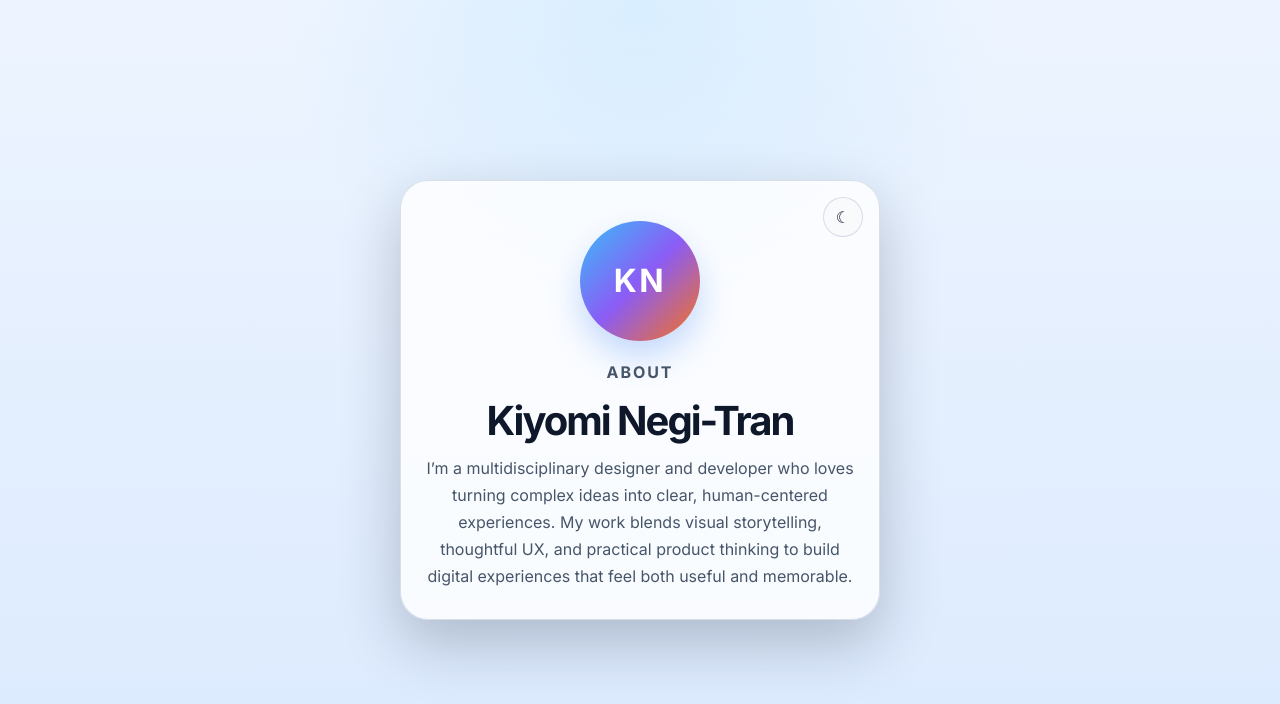
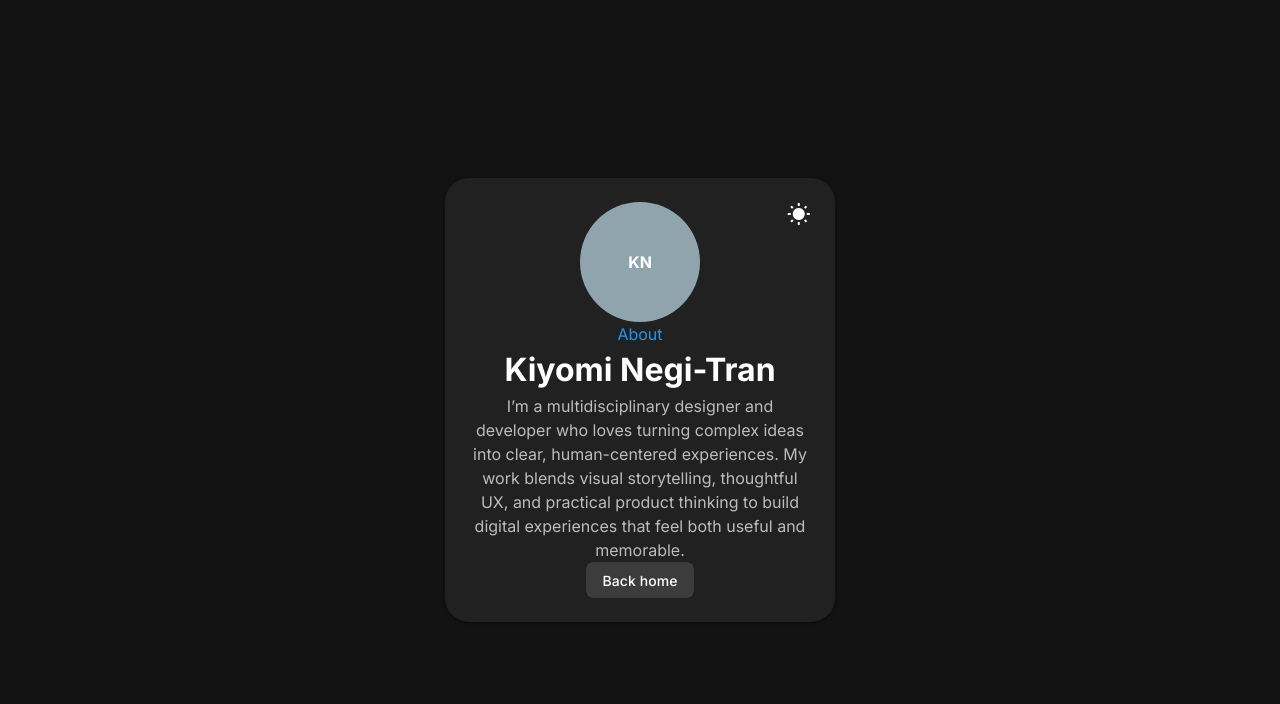
Before and after one commit to knegitran/LESSON-6, a Vue app: page /about in a window 1280 px wide. Shown: the top 704 px of the page. Built offline with nearby package versions, Linux system fonts and the light colour scheme; the HTML template or start-up script is replaced by a standard one.

Commit message:
FIxed layout

```diff
--- a/src/assets/main.css
+++ b/src/assets/main.css
@@ -1,65 +1,16 @@
 @import url('https://fonts.googleapis.com/css2?family=Inter:wght@400;500;600;700;800&display=swap');
+@import '@mdi/font/css/materialdesignicons.css';
+@import 'vuetify/styles';
 @import './base.css';
-
-:root {
-  --bg-color: #07111f;
-  --bg-accent: #0d1b2a;
-  --card-bg: rgba(17, 24, 39, 0.8);
-  --card-border: rgba(148, 163, 184, 0.18);
-  --surface-bg: rgba(15, 23, 42, 0.8);
-  --surface-hover: rgba(30, 41, 59, 0.96);
-  --text-color: #f8fafc;
-  --muted-color: #cbd5e1;
-  --accent: #7dd3fc;
-}
-
-:root[data-theme='light'] {
-  --bg-color: #edf4ff;
-  --bg-accent: #dbeafe;
-  --card-bg: rgba(255, 255, 255, 0.8);
-  --card-border: rgba(148, 163, 184, 0.33);
-  --surface-bg: rgba(248, 250, 252, 0.9);
-  --surface-hover: rgba(255, 255, 255, 1);
-  --text-color: #0f172a;
-  --muted-color: #475569;
-  --accent: #2563eb;
-}
-
-:root {
-  color-scheme: dark;
-}
-
-:root[data-theme='light'] {
-  color-scheme: light;
-}
 
 html {
   font-family: 'Inter', 'Segoe UI', sans-serif;
-  background: var(--bg-color);
 }
 
 body {
-  margin: 0;
   min-height: 100vh;
-  background:
-    radial-gradient(circle at top, rgba(125, 211, 252, 0.18), transparent 35%),
-    linear-gradient(180deg, var(--bg-color) 0%, var(--bg-accent) 100%);
-  color: var(--text-color);
-  transition:
-    background 0.3s ease,
-    color 0.3s ease;
 }
 
 #app {
   min-height: 100vh;
 }
-
-a,
-button {
-  font: inherit;
-}
-
-button {
-  -webkit-appearance: none;
-  appearance: none;
-}
--- a/src/views/AboutView.vue
+++ b/src/views/AboutView.vue
@@ -1,136 +1,69 @@
 <script setup lang="ts">
-import { computed, onMounted, ref, watch } from 'vue'
+import { useTheme } from 'vuetify'
+import { computed, onMounted, ref } from 'vue'
 
-const isDark = ref(true)
+const theme = useTheme()
+const isDark = ref(theme.global.current.value.dark)
 
-const themeLabel = computed(() => (isDark.value ? 'Switch to light mode' : 'Switch to dark mode'))
-
-const applyTheme = () => {
-  document.documentElement.setAttribute('data-theme', isDark.value ? 'dark' : 'light')
-  localStorage.setItem('theme', isDark.value ? 'dark' : 'light')
-}
+const themeLabel = computed(() => (isDark.value ? 'Switch to light theme' : 'Switch to dark theme'))
 
 onMounted(() => {
-  const savedTheme = localStorage.getItem('theme')
-  const prefersDark = window.matchMedia('(prefers-color-scheme: dark)').matches
-  isDark.value = savedTheme ? savedTheme === 'dark' : prefersDark
-  applyTheme()
-})
+  const savedTheme = localStorage.getItem('vuetify-theme')
+  if (savedTheme) {
+    isDark.value = savedTheme === 'dark'
+  }
 
-watch(isDark, () => {
-  applyTheme()
+  theme.global.name.value = isDark.value ? 'dark' : 'light'
 })
 
 function toggleTheme() {
   isDark.value = !isDark.value
+  theme.global.name.value = isDark.value ? 'dark' : 'light'
+  localStorage.setItem('vuetify-theme', isDark.value ? 'dark' : 'light')
 }
 </script>
 
 <template>
-  <main class="page-shell">
-    <section class="about-card">
-      <button class="theme-toggle" type="button" :aria-label="themeLabel" @click="toggleTheme">
-        <span aria-hidden="true">{{ isDark ? '☀' : '☾' }}</span>
-      </button>
+  <v-app>
+    <v-main class="d-flex align-center justify-center pa-4">
+      <v-container fluid class="d-flex justify-center">
+        <v-row justify="center">
+          <v-col cols="12" sm="8" md="6" lg="4">
+            <v-card max-width="480" class="mx-auto pa-6 rounded-xl position-relative" elevation="8">
+              <v-btn
+                class="position-absolute"
+                :icon="isDark ? 'mdi-white-balance-sunny' : 'mdi-moon-waning-crescent'"
+                variant="text"
+                size="small"
+                :aria-label="themeLabel"
+                @click="toggleTheme"
+                style="top: 16px; right: 16px;"
+              />
 
-      <div class="profile-photo" aria-label="Portrait photo placeholder">
-        <span>KN</span>
-      </div>
+              <div class="d-flex justify-center">
+                <v-avatar size="120" color="blue-grey-lighten-2" class="mb-5 text-h5 font-weight-bold">
+                  KN
+                </v-avatar>
+              </div>
 
-      <div class="about-content">
-        <p class="eyebrow">About</p>
-        <h1>Kiyomi Negi-Tran</h1>
-        <p>
-          I’m a multidisciplinary designer and developer who loves turning complex ideas into clear,
-          human-centered experiences. My work blends visual storytelling, thoughtful UX, and practical
-          product thinking to build digital experiences that feel both useful and memorable.
-        </p>
-      </div>
-    </section>
-  </main>
+              <div class="text-center">
+                <p class="text-overline text-primary mb-2">About</p>
+                <h1 class="text-h3 font-weight-bold mb-3">Kiyomi Negi-Tran</h1>
+                <p class="text-body-1 text-medium-emphasis">
+                  I’m a multidisciplinary designer and developer who loves turning complex ideas into
+                  clear, human-centered experiences. My work blends visual storytelling, thoughtful UX,
+                  and practical product thinking to build digital experiences that feel both useful and
+                  memorable.
+                </p>
+              </div>
+
+              <div class="d-flex justify-center mt-6">
+                <v-btn to="/" variant="tonal" rounded="lg">Back home</v-btn>
+              </div>
+            </v-card>
+          </v-col>
+        </v-row>
+      </v-container>
+    </v-main>
+  </v-app>
 </template>
-
-<style scoped>
-.page-shell {
-  min-height: 100vh;
-  display: grid;
-  place-items: center;
-  padding: 24px;
-}
-
-.about-card {
-  position: relative;
-  width: min(100%, 480px);
-  padding: 32px 24px 28px;
-  border: 1px solid var(--card-border);
-  border-radius: 28px;
-  background: var(--card-bg);
-  box-shadow: 0 24px 60px rgba(15, 23, 42, 0.24);
-  text-align: center;
-}
-
-.theme-toggle {
-  position: absolute;
-  top: 16px;
-  right: 16px;
-  width: 40px;
-  height: 40px;
-  border: 1px solid var(--card-border);
-  border-radius: 999px;
-  background: var(--surface-bg);
-  color: var(--text-color);
-  cursor: pointer;
-  transition:
-    transform 0.2s ease,
-    border-color 0.2s ease,
-    background 0.2s ease;
-}
-
-.theme-toggle:hover {
-  transform: translateY(-1px);
-  border-color: var(--accent);
-}
-
-.profile-photo {
-  width: 120px;
-  height: 120px;
-  margin: 8px auto 18px;
-  display: grid;
-  place-items: center;
-  border-radius: 50%;
-  background: linear-gradient(135deg, #38bdf8 0%, #8b5cf6 50%, #f97316 100%);
-  color: #ffffff;
-  font-size: 2rem;
-  font-weight: 700;
-  letter-spacing: 0.08em;
-  box-shadow: 0 16px 32px rgba(59, 130, 246, 0.28);
-}
-
-.about-content {
-  display: flex;
-  flex-direction: column;
-  gap: 12px;
-}
-
-.eyebrow {
-  color: var(--accent);
-  font-size: 0.8rem;
-  font-weight: 700;
-  letter-spacing: 0.12em;
-  text-transform: uppercase;
-}
-
-.about-content h1 {
-  margin: 0;
-  font-size: clamp(2rem, 4vw, 2.5rem);
-  line-height: 1.1;
-  letter-spacing: -0.05em;
-}
-
-.about-content p {
-  margin: 0;
-  color: var(--muted-color);
-  font-size: 1rem;
-  line-height: 1.7;
-}
-</style>
--- a/src/views/HomeView.vue
+++ b/src/views/HomeView.vue
@@ -32,22 +32,23 @@ function toggleTheme() {
 
 <template>
   <v-app>
-    <v-main class="d-flex align-center justify-center px-4 py-8">
+    <v-main class="d-flex align-center justify-center pa-4">
       <v-container fluid class="d-flex justify-center">
         <v-row justify="center">
           <v-col cols="12" sm="8" md="6" lg="4">
-            <v-card class="pa-6 position-relative rounded-xl" max-width="480" elevation="8">
+            <v-card max-width="480" class="mx-auto pa-6 rounded-xl position-relative" elevation="8">
               <v-btn
-                class="theme-toggle position-absolute"
+                class="position-absolute"
                 :icon="isDark ? 'mdi-white-balance-sunny' : 'mdi-moon-waning-crescent'"
                 variant="text"
                 size="small"
                 :aria-label="themeLabel"
                 @click="toggleTheme"
+                style="top: 16px; right: 16px;"
               />
 
               <div class="d-flex justify-center">
-                <v-avatar size="104" color="deep-purple-lighten-3" class="mb-5 text-h5 font-weight-bold">
+                <v-avatar size="104" color="deep-purple-accent-2" class="mb-5 text-h5 font-weight-bold">
                   KN
                 </v-avatar>
               </div>
@@ -66,16 +67,24 @@ function toggleTheme() {
                   :href="link.href"
                   target="_blank"
                   rel="noopener noreferrer"
-                  class="justify-center text-none"
+                  block
                   variant="tonal"
                   rounded="lg"
                   size="large"
+                  class="justify-start text-none"
                 >
                   <v-icon :icon="link.icon" start />
                   {{ link.label }}
                 </v-btn>
 
-                <v-btn to="/about" class="justify-center text-none" variant="tonal" rounded="lg" size="large">
+                <v-btn
+                  to="/about"
+                  block
+                  variant="tonal"
+                  rounded="lg"
+                  size="large"
+                  class="justify-start text-none"
+                >
                   <v-icon icon="mdi-account" start />
                   About
                 </v-btn>
@@ -87,10 +96,3 @@ function toggleTheme() {
     </v-main>
   </v-app>
 </template>
-
-<style scoped>
-.theme-toggle {
-  top: 16px;
-  right: 16px;
-}
-</style>
```
